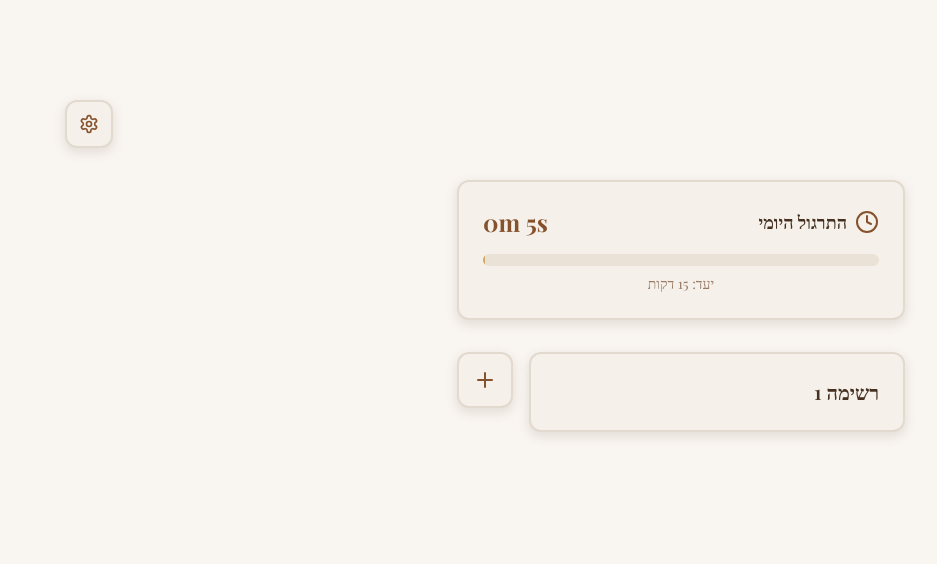
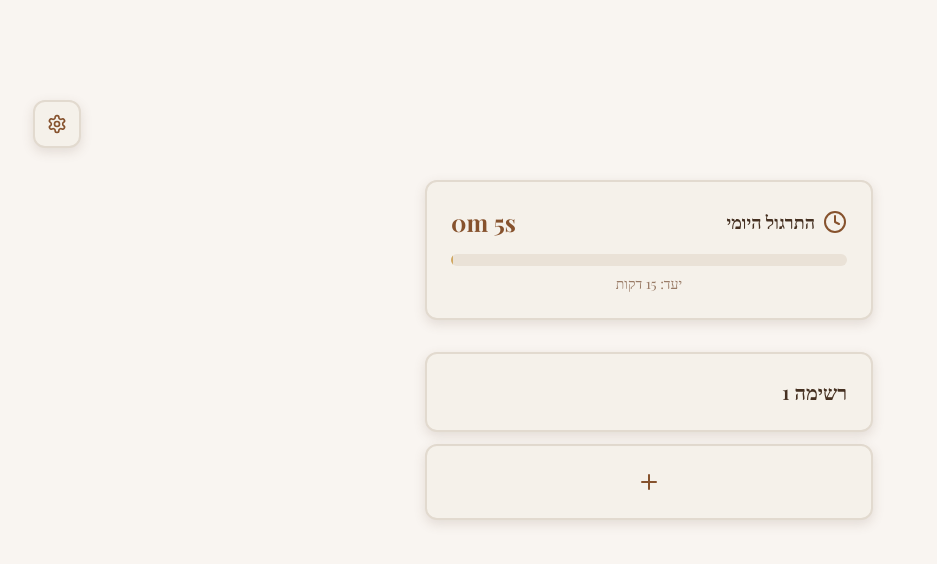
Before and after one commit to avico1020-code/vintage-lingo-scribe, a React (Vite) app: page /vocabulary in a window 1280 px wide. Shown: the top 564 px of the page, without its empty margins (158-1095 px from the left). Built offline with nearby package versions, Linux system fonts and the light colour scheme; the HTML template or start-up script is replaced by a standard one.

Commit message:
Fix: Dynamic "+" button positioning

```diff
--- a/src/pages/Vocabulary.tsx
+++ b/src/pages/Vocabulary.tsx
@@ -62,8 +62,7 @@ const Vocabulary = () => {
 
       {/* Lists */}
       <div className="max-w-md mx-auto mt-8">
-        <div className="flex items-start gap-4">
-          <div className="flex-1 space-y-3">
+        <div className="space-y-3">
           {lists.map((list) => (
             <button
               key={list.id}
@@ -73,10 +72,9 @@ const Vocabulary = () => {
               <h3 className="text-xl font-semibold text-foreground">{list.name}</h3>
             </button>
           ))}
-          </div>
           <button
             onClick={addNewList}
-            className="w-14 h-14 bg-card rounded-xl vintage-shadow border-2 border-border hover:border-accent transition-all flex items-center justify-center flex-shrink-0"
+            className="w-full bg-card rounded-xl vintage-shadow border-2 border-border hover:border-accent transition-all p-6 flex items-center justify-center"
           >
             <Plus className="w-6 h-6 text-primary" />
           </button>
```
Lines whose indentation alone changed are shown as unchanged.
